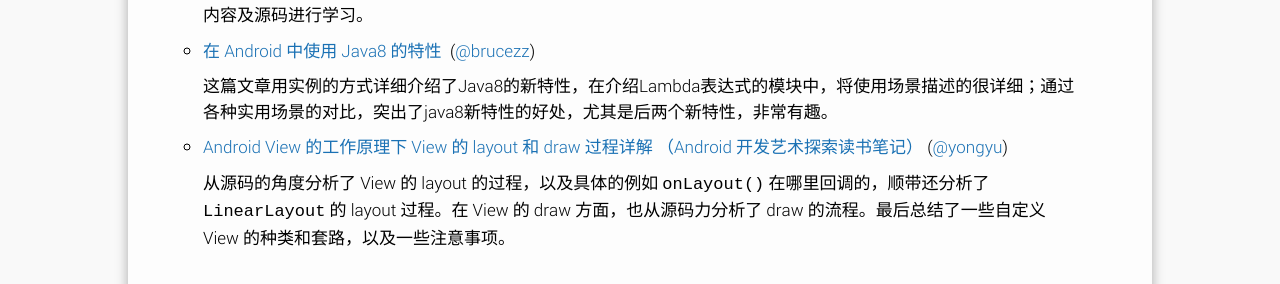
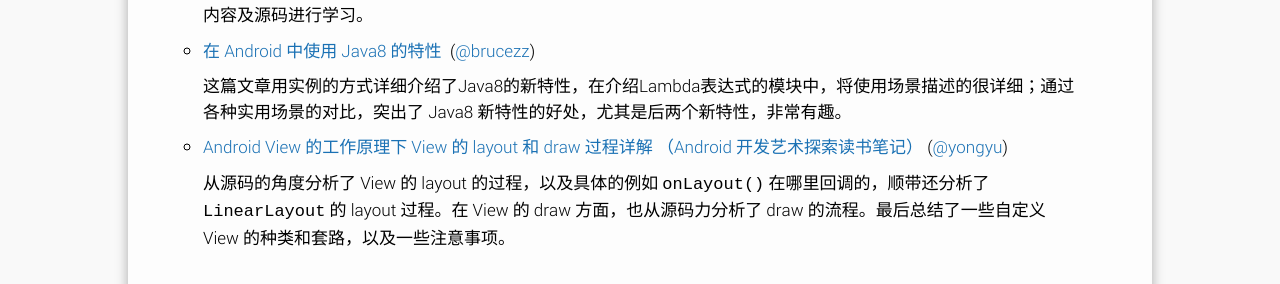
Before and after one commit to itsCoder/itscoder.github.io, a Jekyll site: the page built from _posts/2016-10-06-weeklyblog-phase-4.md, in a window 1280 px wide and 900 px high, scrolled down 1442 px. Shown: the part 186-470 px from the top of the window. Built offline with Jekyll 4.4.1, drawn with Linux system fonts in a browser that asks for light colours; some web fonts are replaced; comment, search, counter and statistics services are not loaded.

Commit message:
fix some format

```diff
--- a/_posts/2016-10-06-weeklyblog-phase-4.md
+++ b/_posts/2016-10-06-weeklyblog-phase-4.md
@@ -42,7 +42,7 @@ category: [WeeklyBlog]
 
 - [在 Android 中使用 Java8 的特性](http://brucezz.itscoder.com/articles/2016/10/05/use_java8_in_android/)  ([@brucezz](https://github.com/brucezz))
 
-  这篇文章用实例的方式详细介绍了Java8的新特性，在介绍Lambda表达式的模块中，将使用场景描述的很详细；通过各种实用场景的对比，突出了java8新特性的好处，尤其是后两个新特性，非常有趣。
+  这篇文章用实例的方式详细介绍了Java8的新特性，在介绍Lambda表达式的模块中，将使用场景描述的很详细；通过各种实用场景的对比，突出了 Java8 新特性的好处，尤其是后两个新特性，非常有趣。
 
 - [Android View 的工作原理下 View 的 layout 和 draw 过程详解 （Android 开发艺术探索读书笔记）](http://yongyu.itscoder.com/2016/10/05/view_layout_and_draw/) ([@yongyu](https://github.com/yongyu0102))
 
```
